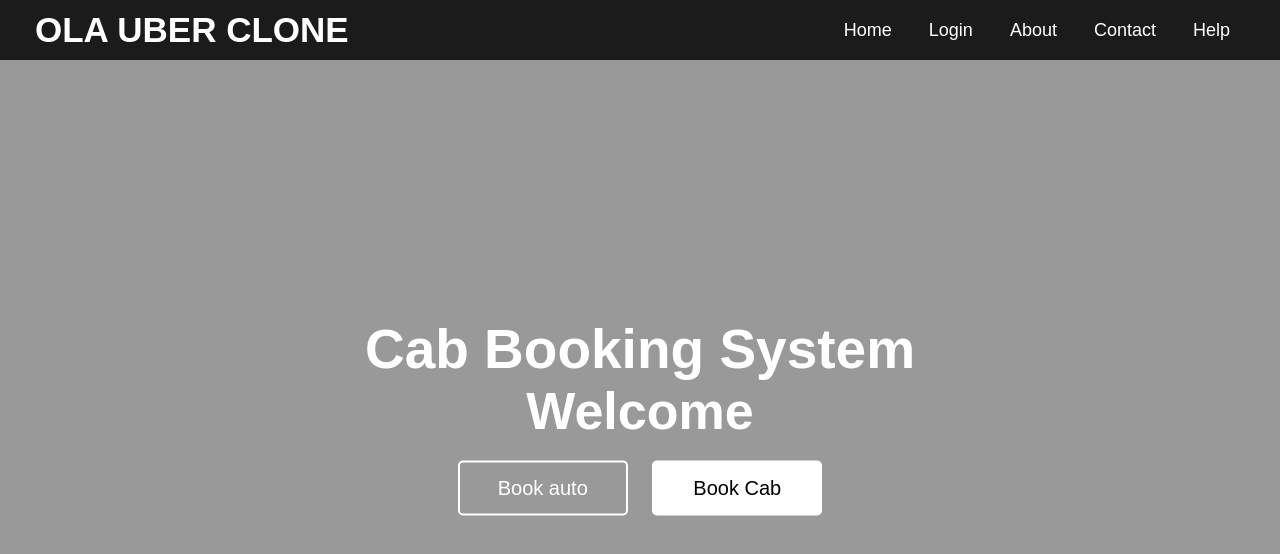
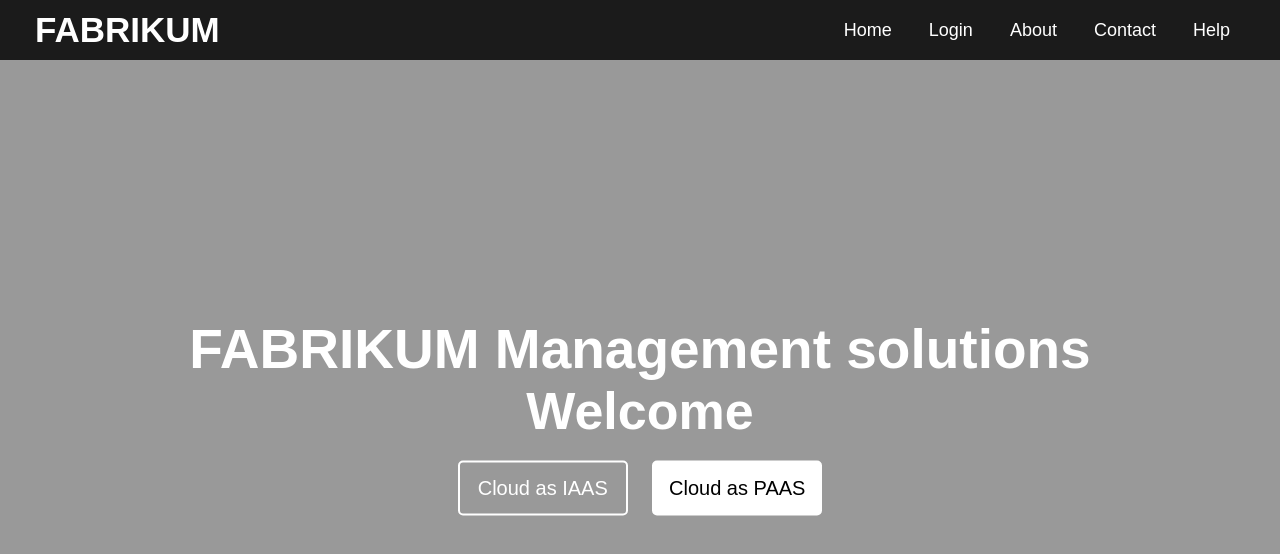
Before and after one commit to VrushaliDashputre/mysite, a plain HTML site: page index.html in a window 1280 px wide. Drawn offline with Linux system fonts and the light colour scheme.

Commit message:
Add files via upload

```diff
--- a/index.html
+++ b/index.html
@@ -7,7 +7,7 @@
   <nav>
     <div class="menu">
       <div class="logo">
-        <a href="#">OLA UBER CLONE</a>
+        <a href="#"> FABRIKUM </a>
       </div>
       <ul>
         <li><a href="./index.html">Home</a></li>
@@ -20,11 +20,11 @@
   </nav>
   <div class="img"></div>
   <div class="center">
-    <div class="title">Cab Booking System</div>
+    <div class="title">FABRIKUM Management solutions</div>
     <div class="sub_title">Welcome</div>
     <div class="btns">
-      <button>Book auto</button>
-      <button>Book Cab</button>
+      <button> Cloud as IAAS </button>
+      <button> Cloud as PAAS </button>
     </div>
   </div>
 </body>
```
Also changed, not shown: database.png (added), qtn.txt (added), 2 other files.
